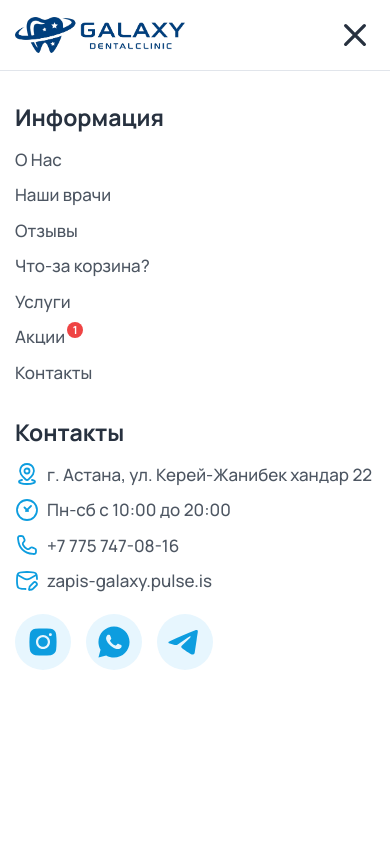
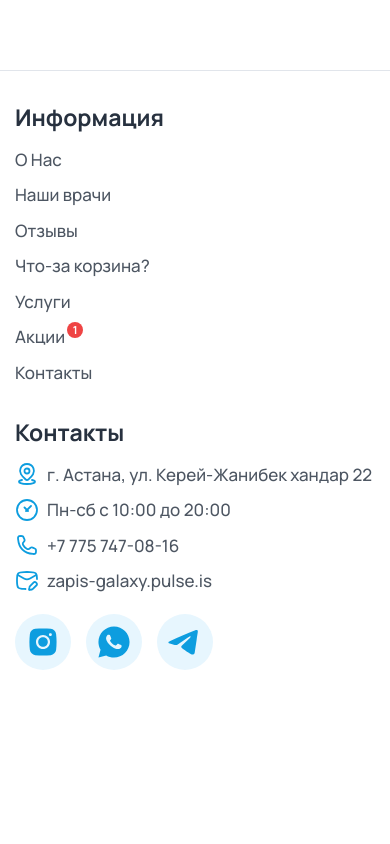
Before and after one commit to azikkw/Galaxy-Dental-Clinic, a Next.js app: page / in a window 390 px wide. Both pictures are taken after a click on the icon 355 px from the left and 35 px from the top of the page. Shown: the top 844 px of the page. Built offline with nearby package versions, Linux system fonts and the light colour scheme.

Commit message:
Fixing bug with menu z-index

```diff
--- a/src/components/layout/Menu.tsx
+++ b/src/components/layout/Menu.tsx
@@ -1,7 +1,7 @@
 import CompanyInfo from "@/components/layout/company-info/CompanyInfo";
 
 export default function Menu({ onClose }: { onClose: () => void }) {
-    return <div className="w-full h-dvh pt-[70px] px-[15px] fixed left-0 top-0 z-[2] bg-white text-[17px] sm:px-6 md:px-10 lg:hidden before:w-full before:h-[1px] before:block before:absolute before:left-0 before:top-[70px] before:bg-mainBorderColor">
+    return <div className="w-full h-dvh pt-[70px] px-[15px] fixed left-0 top-0 z-20 bg-white text-[17px] sm:px-6 md:px-10 lg:hidden before:w-full before:h-[1px] before:block before:absolute before:left-0 before:top-[70px] before:bg-mainBorderColor">
         <CompanyInfo onClose={onClose}/>
     </div>
 }
```
